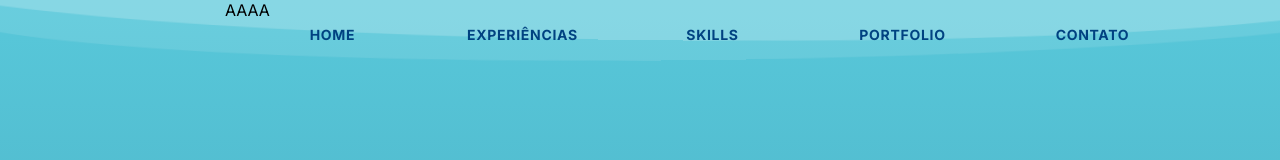
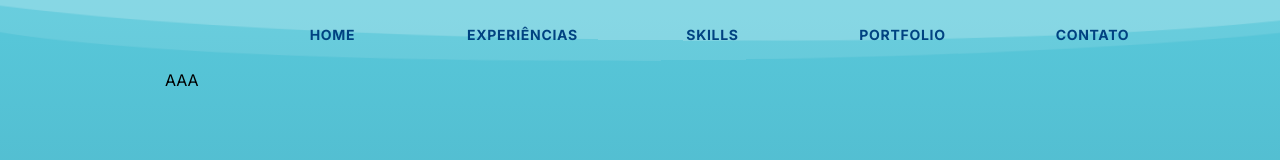
Before and after one commit to franciscoclavero/portfolio, a Next.js app: page / in a window 1280 px wide. Shown: the top 160 px of the page. Built offline with nearby package versions, Linux system fonts and the light colour scheme.

Commit message:
refactor: change position

```diff
--- a/src/components/molecules/BodyContent/index.tsx
+++ b/src/components/molecules/BodyContent/index.tsx
@@ -3,7 +3,7 @@ import React from 'react';
 import { BodyContentStyled } from './style.module';
 
 const BodyContent = () => {
-  return <BodyContentStyled>AAAA</BodyContentStyled>
+  return <BodyContentStyled>AAA</BodyContentStyled>
 };
 
 export default BodyContent;
--- a/src/components/molecules/BodyContent/style.module.tsx
+++ b/src/components/molecules/BodyContent/style.module.tsx
@@ -2,7 +2,8 @@ import styled from 'styled-components';
 
 export const BodyContentStyled = styled.div`
   position: absolute;
-  width: 900px;
-  top: 0;
-  translate: 25%;
+  width: 950px;
+  top: 70px;
+  left: 50%;
+  translate: -50%;
 `;
```
